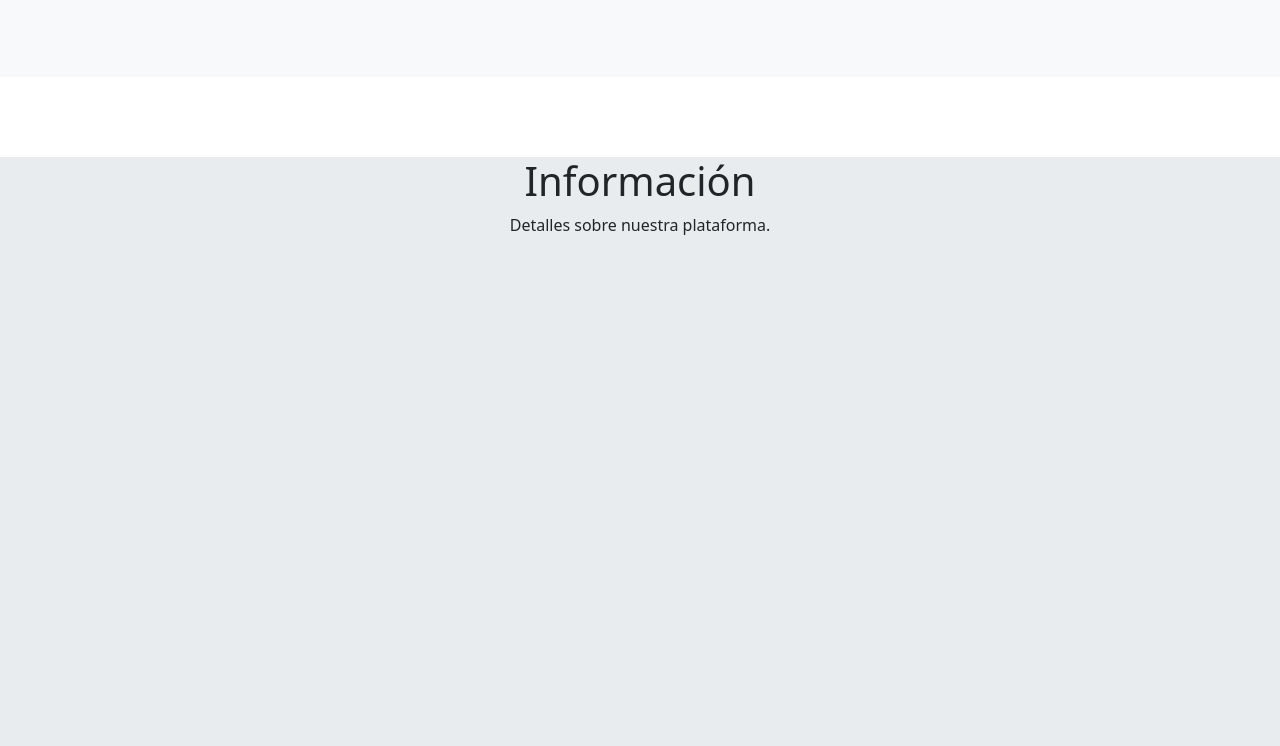
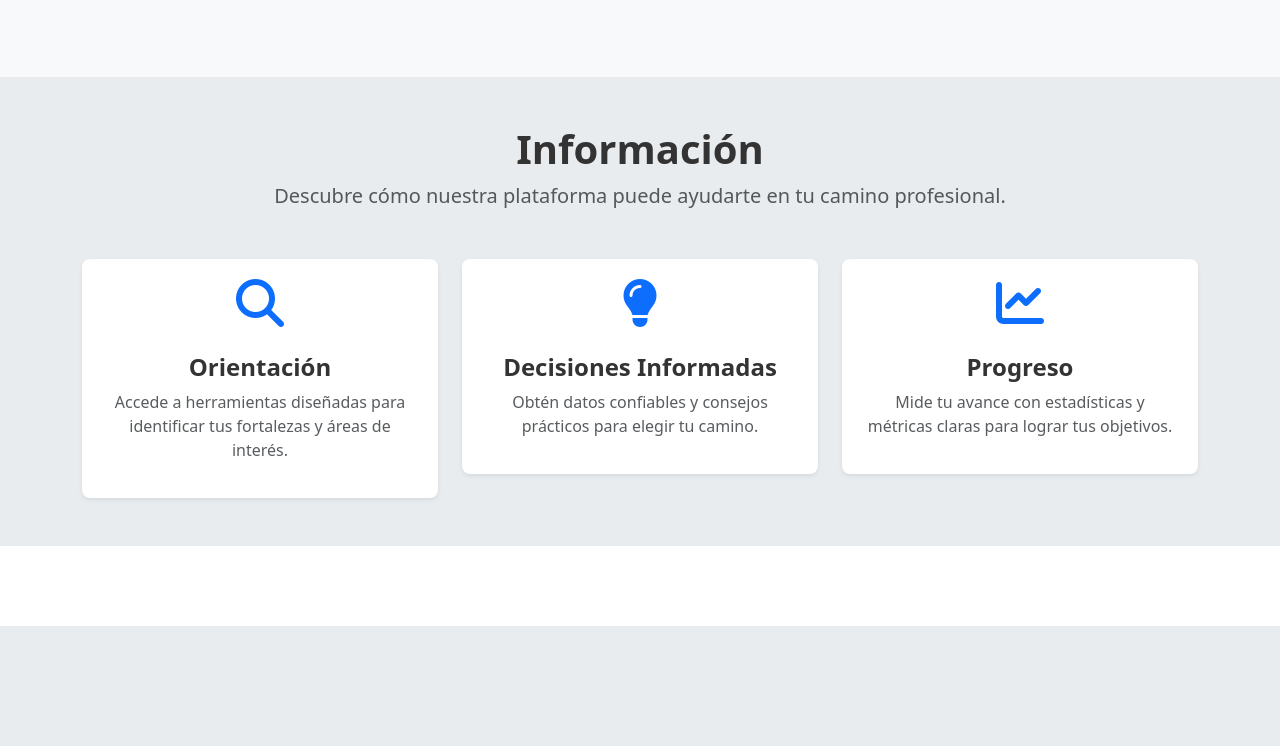
Before and after one commit to vocaciON/landing-page, a plain HTML site: page index.html in a window 1280 px wide. Shown: the part 634-1380 px from the top of the page. Drawn offline with nearby package versions, Linux system fonts and the light colour scheme.

Commit message:
feat: implementar la seccion de informacion

```diff
--- a/css/style.css
+++ b/css/style.css
@@ -85,3 +85,39 @@
         margin-bottom: 20px;
     }
 }
+
+/* Estilo para la sección de información */
+#informacion {
+    background-color: #e9ecef;
+    padding: 80px 0;
+}
+
+#informacion h2 {
+    font-size: 2.5rem;
+    color: #333;
+}
+
+.info-card {
+    padding: 20px;
+    background-color: white;
+    border-radius: 8px;
+    transition: transform 0.3s ease, box-shadow 0.3s ease;
+}
+
+.info-card:hover {
+    transform: scale(1.05);
+    box-shadow: 0 10px 20px rgba(0, 0, 0, 0.15);
+}
+
+.info-card i {
+    color: #007bff;
+}
+
+.info-card h4 {
+    margin-top: 10px;
+    color: #333;
+}
+
+.info-card p {
+    color: #555;
+}
--- a/index.html
+++ b/index.html
@@ -99,6 +99,43 @@
         </div>
     </section>
 
+    <!--SECCON DE INFORMACION-->
+    <section id="informacion" class="py-5" style="background-color: #e9ecef;">
+        <div class="container">
+            <div class="text-center mb-5">
+                <h2 class="fw-bold" style="color: #333;">Información</h2>
+                <p class="text-muted fs-5">Descubre cómo nuestra plataforma puede ayudarte en tu camino profesional.</p>
+            </div>
+            <div class="row g-4">
+                <!-- Tarjeta 1 -->
+                <div class="col-lg-4 col-md-6 animate-on-scroll">
+                    <div class="info-card text-center shadow-sm">
+                        <i class="fas fa-search fa-3x text-primary mb-3"></i>
+                        <h4 class="fw-bold">Orientación</h4>
+                        <p class="text-muted">Accede a herramientas diseñadas para identificar tus fortalezas y áreas de interés.</p>
+                    </div>
+                </div>
+                <!-- Tarjeta 2 -->
+                <div class="col-lg-4 col-md-6 animate-on-scroll">
+                    <div class="info-card text-center shadow-sm">
+                        <i class="fas fa-lightbulb fa-3x text-primary mb-3"></i>
+                        <h4 class="fw-bold">Decisiones Informadas</h4>
+                        <p class="text-muted">Obtén datos confiables y consejos prácticos para elegir tu camino.</p>
+                    </div>
+                </div>
+                <!-- Tarjeta 3 -->
+                <div class="col-lg-4 col-md-6 animate-on-scroll">
+                    <div class="info-card text-center shadow-sm">
+                        <i class="fas fa-chart-line fa-3x text-primary mb-3"></i>
+                        <h4 class="fw-bold">Progreso</h4>
+                        <p class="text-muted">Mide tu avance con estadísticas y métricas claras para lograr tus objetivos.</p>
+                    </div>
+                </div>
+            </div>
+        </div>
+    </section>
+
+
 
     <main style="margin-top: 80px;">
 
--- a/js/main.js
+++ b/js/main.js
@@ -65,3 +65,29 @@ document.addEventListener("DOMContentLoaded", () => {
 
     window.addEventListener("scroll", handleScrollAnimation);
 });
+
+document.addEventListener("DOMContentLoaded", () => {
+    const scrollElements = document.querySelectorAll(".animate-on-scroll");
+
+    const elementInView = (el, offset = 150) => {
+        const elementTop = el.getBoundingClientRect().top;
+        return (
+            elementTop <=
+            (window.innerHeight || document.documentElement.clientHeight) - offset
+        );
+    };
+
+    const displayScrollElement = (el) => {
+        el.classList.add("visible");
+    };
+
+    const handleScrollAnimation = () => {
+        scrollElements.forEach((el) => {
+            if (elementInView(el, 150)) {
+                displayScrollElement(el);
+            }
+        });
+    };
+
+    window.addEventListener("scroll", handleScrollAnimation);
+});
```
